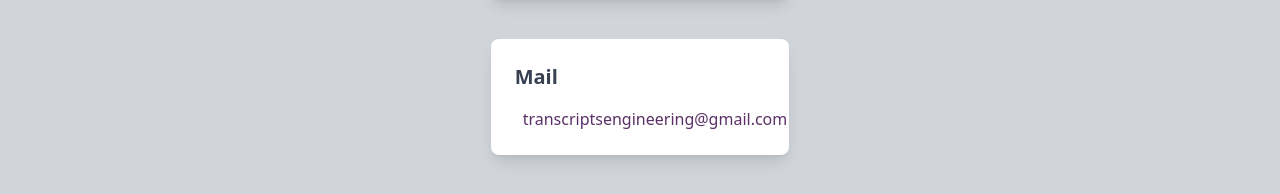
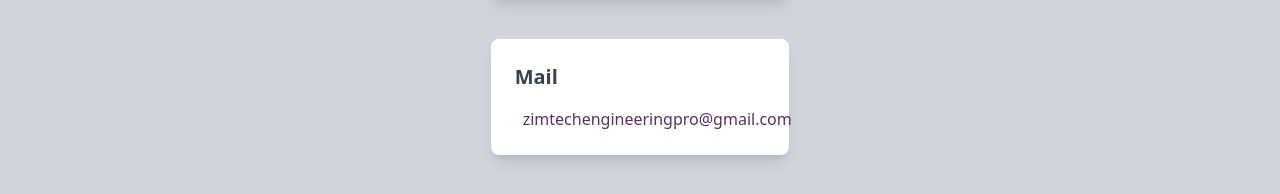
Before and after one commit to worshix/tanscripts, a Next.js app: page /contactus in a window 1280 px wide. Shown: the part 1061-1255 px from the top of the page. Built offline with nearby package versions, Linux system fonts and the light colour scheme.

Commit message:
Update page.jsx

```diff
--- a/src/app/contactus/page.jsx
+++ b/src/app/contactus/page.jsx
@@ -4,7 +4,7 @@ import Link from 'next/link';
 import ContactForm from '@/components/ContactForm';
 
 export const metadata = {
-  title: "Tanscripts Engineering | Contact Us",
+  title: "Zimtech Engineering | Contact Us",
 }
 
 const page = () => {
@@ -42,8 +42,8 @@ const page = () => {
             <h4 className="text-xl font-semibold text-gray-700 mb-4">Mail</h4>
             <ul className="space-y-4">
               <li>
-                <a href="mailto:transcriptsengineering@gmail.com" className="flex items-center gap-2 text-main-600 hover:text-blue-800">
-                  <FaEnvelope className="text-xl" /> transcriptsengineering@gmail.com
+                <a href="mailto:zimtechengineering@gmail.com" className="flex items-center gap-2 text-main-600 hover:text-blue-800">
+                  <FaEnvelope className="text-xl" /> zimtechengineeringpro@gmail.com
                 </a>
               </li>
             </ul>
```
